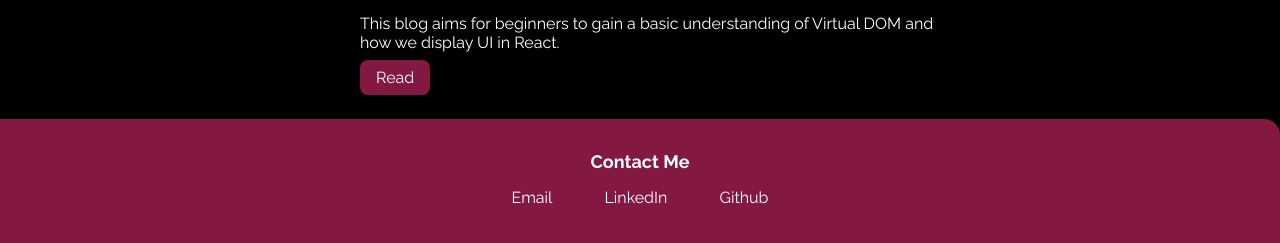
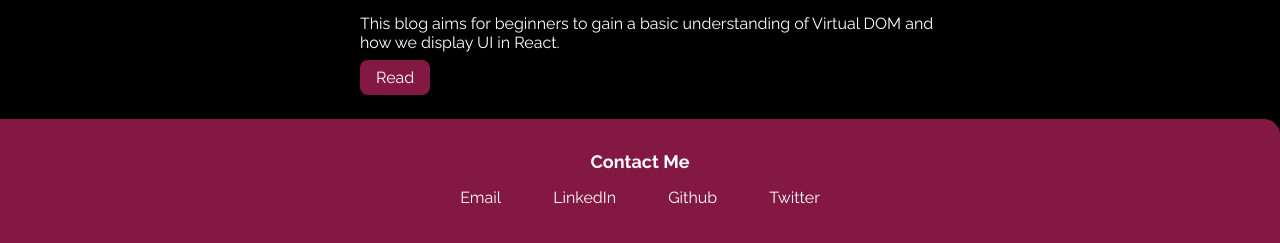
Before and after one commit to Aditi0505/aditi-portfolio, a plain HTML site: page blogs.html in a window 1280 px wide. Shown: the part 599-842 px from the top of the page. Drawn offline with Linux system fonts and the light colour scheme.

Commit message:
fix: Add Twitter info

```diff
--- a/blogs.html
+++ b/blogs.html
@@ -82,6 +82,11 @@
             >Github</a
           >
         </li>
+        <li class="list-non-bullet list-inline">
+          <a href="https://twitter.com/aadyaaditi" class="link" target="_blank"
+            >Twitter</a
+          >
+        </li>
       </ul>
     </footer>
   </body>
```
Also changed, not shown: index.html (+5 -0 lines), projects.html (+5 -0 lines).
